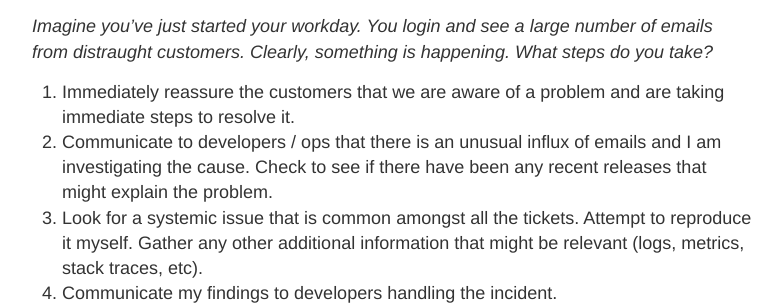
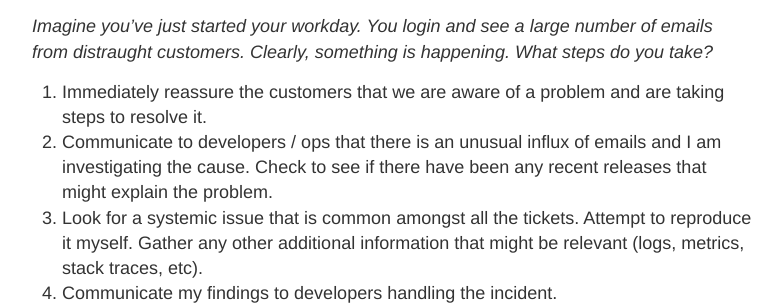
Before and after one commit to alangshall/alangshall.github.io, a Jekyll site: the page built from _posts/2017-05-03-skyverge.md, in a window 1280 px wide and 900 px high, scrolled down 1362 px. Shown: the part 178-483 px from the top of the window, without its empty margins (248-1030 px from the left). Built offline with Jekyll 4.4.1, drawn with Linux system fonts in a browser that asks for light colours.

Commit message:
Tweak language.

```diff
--- a/_posts/2017-05-03-skyverge.md
+++ b/_posts/2017-05-03-skyverge.md
@@ -58,7 +58,7 @@ and see where that might fall in our roadmap.
 
 <i>Imagine you’ve just started your workday. You login and see a large number of emails from distraught customers. Clearly, something is happening. What steps do you take?</i>
 
-1. Immediately reassure the customers that we are aware of a problem and are taking immediate steps to resolve it.
+1. Immediately reassure the customers that we are aware of a problem and are taking steps to resolve it.
 2. Communicate to developers / ops that there is an unusual influx of emails and I am investigating the cause. Check to see if there
 have been any recent releases that might explain the problem.
 3. Look for a systemic issue that is common amongst all the tickets. Attempt to reproduce it myself. Gather any other additional information that might be relevant (logs, metrics, stack traces, etc).
```
